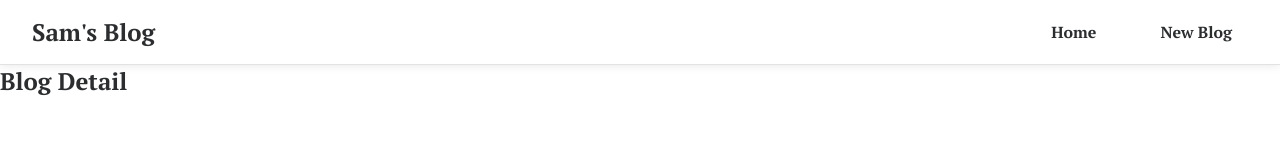
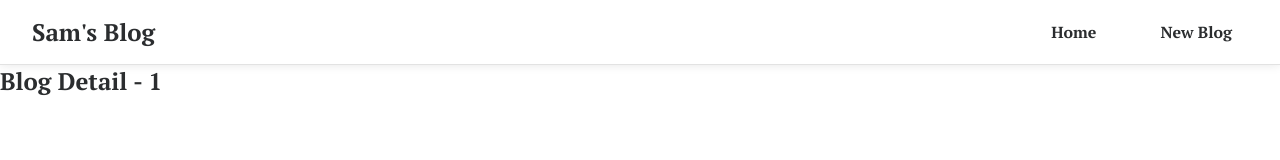
Before and after one commit to samuelandersoncodes/sam-blog, a React (Create React App) app: page /blogs/1 in a window 1280 px wide. Shown: the top 160 px of the page. Built offline with nearby package versions, Linux system fonts and the light colour scheme.

Commit message:
feat: Assign blog detail id

```diff
--- a/src/BlogDetail.js
+++ b/src/BlogDetail.js
@@ -1,9 +1,13 @@
+import { useParams } from "react-router-dom";
+
 const BlogDetail = () => {
+  const { id } = useParams();
+
   return (
     <div className="blog-detail">
-      <h2>Blog Detail</h2>
+      <h2>Blog Detail - { id }</h2>
     </div>
-   );
+  );
 }
 
 export default BlogDetail;
```
